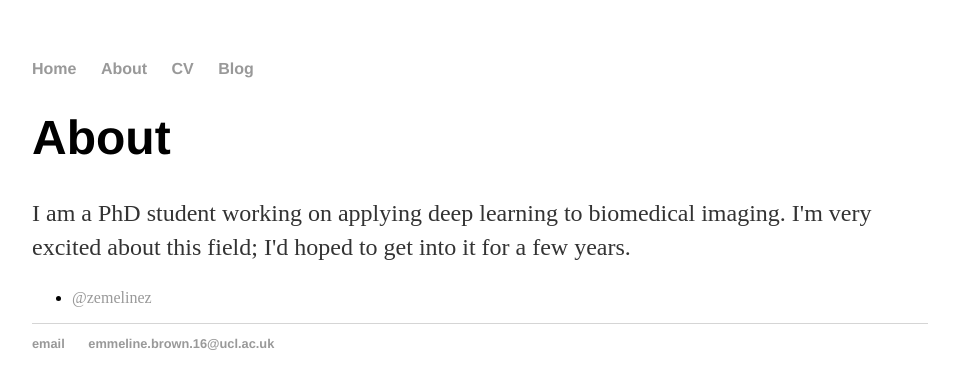
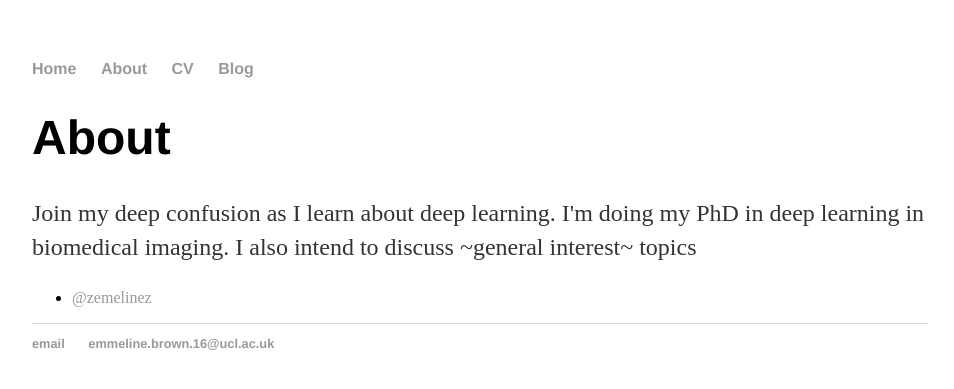
Before and after one commit to emmeline-brown/archive_emmeline-brown.github.io, a Jekyll site: the page built from about/index.html, in a window 1280 px wide. Shown: the top 389 px of the page, without its empty margins (160-1114 px from the left). Built offline with Jekyll 4.4.1, drawn with Linux system fonts in a browser that asks for light colours.

Commit message:
Update index.html

```diff
--- a/about/index.html
+++ b/about/index.html
@@ -5,8 +5,9 @@ title: About Emmeline and this blog
 
 		<div class="about">
 			<h1>About</h1>
-			<p>I am a PhD student working on applying deep learning to biomedical imaging.
-      I'm very excited about this field; I'd hoped to get into it for a few years.
+			<p>Join my deep confusion as I learn about deep learning.
+				I'm doing my PhD in deep learning in biomedical imaging.
+				I also intend to discuss ~general interest~ topics
       </p>
 
 			<ul class="contacts">
```
